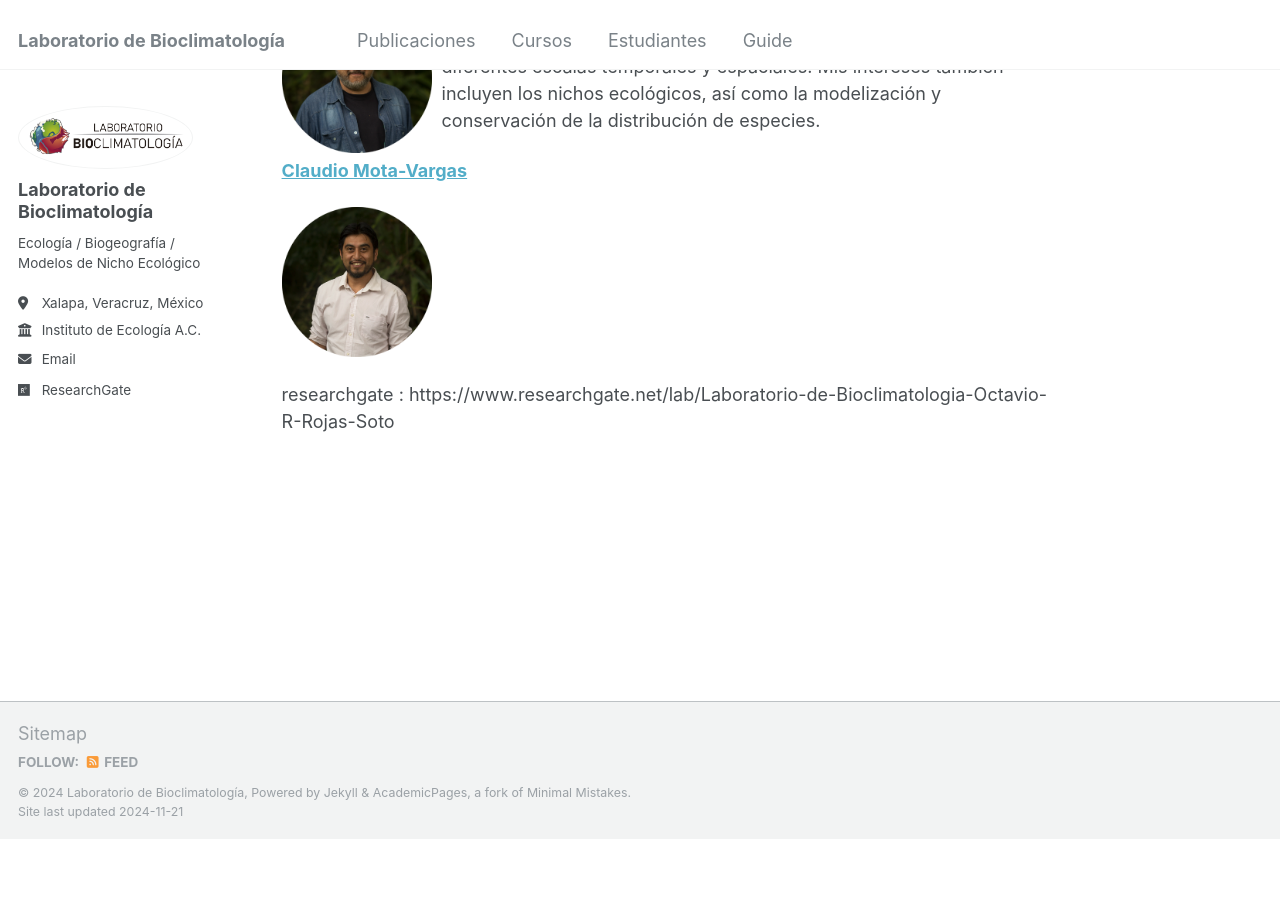
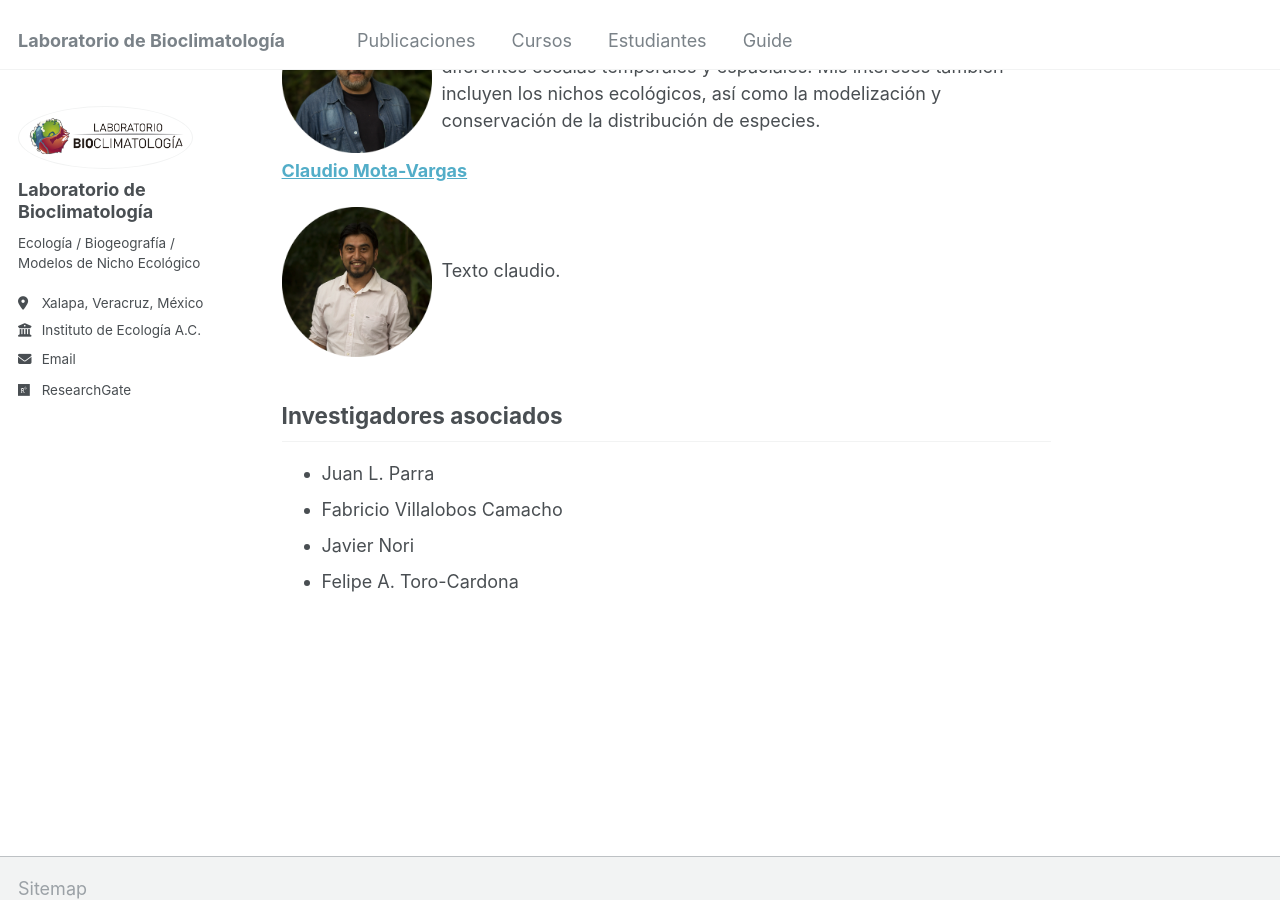
Before and after one commit to Labbioclim/bioclimat, a Jekyll site: the page built from _pages/about.md, in a window 1280 px wide and 900 px high, scrolled down 1205 px. Built offline with Jekyll 4.4.1, drawn with Linux system fonts in a browser that asks for light colours; before the commit the page ends 2044 px from its top, so only the background shows below that.

Commit message:
Update about.md

```diff
--- a/_pages/about.md
+++ b/_pages/about.md
@@ -25,8 +25,17 @@ Investigadores principales
   <p>Me interesa la biología evolutiva de los vertebrados y su relación con los patrones geográficos y ambientales de distribución de especies a diferentes escalas temporales y espaciales. Mis intereses también incluyen los nichos ecológicos, así como la modelización y conservación de la distribución de especies.</p>
 </div>
 
+
 [**Claudio Mota-Vargas**](https://www.researchgate.net/profile/Claudio-Mota-Vargas)
 
-<img src="https://labbioclim.github.io/bioclimat/images/claudio.png" alt="Descripción de la imagen" width="150">
+<div style="display: flex; align-items: center;">
+  <img src="https://labbioclim.github.io/bioclimat/images/claudio.png" alt="Descripción de la imagen" width="150" style="margin-right: 10px;">
+  <p> Texto claudio.</p>
+</div>
 
-researchgate     : https://www.researchgate.net/lab/Laboratorio-de-Bioclimatologia-Octavio-R-Rojas-Soto
+Investigadores asociados
+------
+* Juan L. Parra
+* Fabricio Villalobos Camacho
+* Javier Nori
+* Felipe A. Toro-Cardona
```
